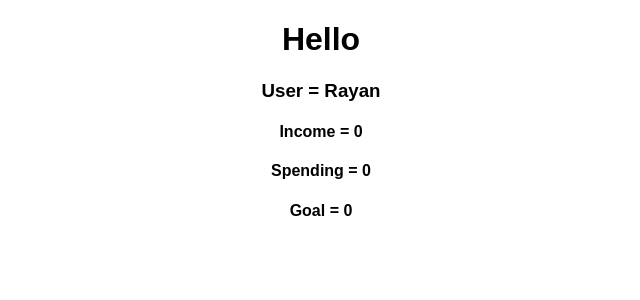
After one commit to RayRB21/Budgeter, a Flask app: page /information in a window 1280 px wide. The commit adds this page. Shown: the top 300 px of the page, without its empty margins (319-959 px from the left). Run offline with Flask 3, Linux system fonts and the light colour scheme; data comes from the database, SQL or seed files in the repository; both versions use the stored data as it was after the commit.

Commit message:
Added menu and info html files and minor proof of db functionality

```diff
--- a/Budgeter.py
+++ b/Budgeter.py
@@ -26,7 +26,6 @@ class Users(db.Model):
 
 
 
-
 @app.route('/', methods=['POST','GET'])
 def index():
     if request.method == 'POST':
@@ -45,6 +44,16 @@ def index():
         usernames = Users.query.order_by(Users.date_created).all()
         return render_template('calendar.html', usernames = usernames)
 
+@app.route('/menu')
+def menu():
+    return render_template('menu.html')
+
+@app.route('/information')
+def info():
+    user_info = Users.query.get_or_404(1)
+
+    return render_template('information.html',user_info = user_info)
+
 @app.route('/delete/<int:id>')
 def delete(id):
     username_to_delete = Users.query.get_or_404(id)
@@ -59,7 +68,7 @@ def delete(id):
 if __name__ == "__main__":
     app.run(debug=True)
 
-class Person: #User class
+'''class Person: #User class
     def __init__(self, username, income, spending, goal):
         self._username = username.lower()
         self._income = income
@@ -142,3 +151,5 @@ def findAccount(user):
 
 #Sal = Person("sally",200,100,"30%")
 #findAccount(Sal)
+
+'''
--- a/templates/calendar.html
+++ b/templates/calendar.html
@@ -50,7 +50,9 @@
         </tr>
         <tr class="table-contents">
             <td>Week 3</td>
-            <td></td>
+            <td>
+                <a href ="/menu">Menu</a>
+            </td>
             <td></td>
             <td></td>
             <td></td>
--- /dev/null
+++ b/templates/information.html
@@ -0,0 +1,15 @@
+{% extends 'base.html' %}
+
+{% block head %}
+<title>Information</title>
+{% endblock %}
+
+{% block body %}
+<div class = "Info">
+    <h1>Hello</h1>
+    <h3>User = {{user_info.username}}</h3>
+    <h4>Income = {{user_info.income}}</h4>
+    <h4>Spending = {{user_info.spending}}</h4>
+    <h4>Goal = {{user_info.goal}}</h4>
+</div>
+{% endblock %}
--- a/templates/menu.html
+++ b/templates/menu.html
@@ -6,7 +6,10 @@
 
 {% block body %}
 <div class="content menu">
-
+    <menu id = "menu">
+        <button><a href = "/">Calendar</a></button><br>
+        <button><a href = "/information">Update Info</a></button>
+    </menu>
 
 </div>
 {% endblock %}
```
Also changed, not shown: instance/budget.db.
